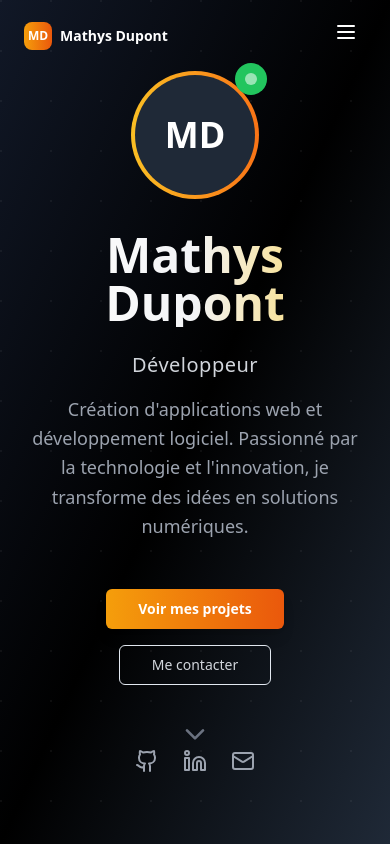
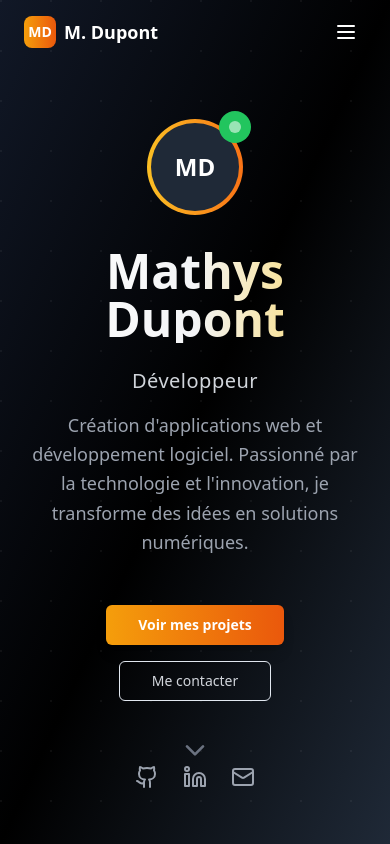
Before and after one commit to ThePepidev/Portfolio, a React (Vite) app: page / in a window 390 px wide. Shown: the top 844 px of the page. Built offline with nearby package versions, Linux system fonts and the light colour scheme.

Commit message:
fix(Hero.js && Navigation.js): try to fix the MD issue again

```diff
--- a/src/components/Hero.js
+++ b/src/components/Hero.js
@@ -1,21 +1,27 @@
-import React from 'react';
-import { motion } from 'framer-motion';
-import { ChevronDown, Github, Linkedin, Mail } from 'lucide-react';
-import { Button } from '@/components/ui/button';
+import React from "react";
+import { motion } from "framer-motion";
+import { ChevronDown, Github, Linkedin, Mail } from "lucide-react";
+import { Button } from "@/components/ui/button";
 
 export default function Hero() {
   const scrollToSection = (id) => {
-    document.getElementById(id)?.scrollIntoView({ behavior: 'smooth' });
+    document.getElementById(id)?.scrollIntoView({ behavior: "smooth" });
   };
 
   return (
-    <section id="hero" className="min-h-screen flex items-center justify-center relative overflow-hidden bg-gradient-to-br from-gray-900 via-black to-gray-800">
+    <section
+      id="hero"
+      className="min-h-screen flex items-center justify-center relative overflow-hidden bg-gradient-to-br from-gray-900 via-black to-gray-800"
+    >
       {/* Background Pattern */}
       <div className="absolute inset-0 opacity-5">
-        <div className="absolute inset-0" style={{
-          backgroundImage: `radial-gradient(circle at 1px 1px, white 1px, transparent 0)`,
-          backgroundSize: '50px 50px'
-        }} />
+        <div
+          className="absolute inset-0"
+          style={{
+            backgroundImage: `radial-gradient(circle at 1px 1px, white 1px, transparent 0)`,
+            backgroundSize: "50px 50px",
+          }}
+        />
       </div>
 
       <div className="container mx-auto px-6 relative z-10">
@@ -30,11 +36,13 @@ export default function Hero() {
             initial={{ scale: 0.8, opacity: 0 }}
             animate={{ scale: 1, opacity: 1 }}
             transition={{ delay: 0.3, duration: 0.8 }}
-            className="w-32 h-32 mx-auto mb-8 relative"
+            className="w-24 h-24 md:w-32 md:h-32 mx-auto mb-8 mt-16 md:mt-0 relative"
           >
             <div className="w-full h-full rounded-full bg-gradient-to-r from-amber-400 to-orange-500 p-1">
               <div className="w-full h-full rounded-full bg-gray-800 flex items-center justify-center">
-                <span className="text-4xl font-bold text-white">MD</span>
+                <span className="text-2xl md:text-4xl font-bold text-white">
+                  MD
+                </span>
               </div>
             </div>
             <div className="absolute -top-2 -right-2 w-8 h-8 bg-green-500 rounded-full flex items-center justify-center">
@@ -66,8 +74,9 @@ export default function Hero() {
             transition={{ delay: 0.9, duration: 0.8 }}
             className="text-lg text-gray-400 mb-12 max-w-2xl mx-auto leading-relaxed"
           >
-            Création d'applications web et développement logiciel.
-            Passionné par la technologie et l'innovation, je transforme des idées en solutions numériques.
+            Création d'applications web et développement logiciel. Passionné par
+            la technologie et l'innovation, je transforme des idées en solutions
+            numériques.
           </motion.p>
 
           <motion.div
@@ -77,13 +86,13 @@ export default function Hero() {
             className="flex flex-col sm:flex-row gap-4 justify-center items-center mb-16"
           >
             <Button
-              onClick={() => scrollToSection('projects')}
+              onClick={() => scrollToSection("projects")}
               className="bg-gradient-to-r from-amber-500 to-orange-600 hover:from-amber-600 hover:to-orange-700 text-white px-8 py-4 text-lg font-semibold rounded-full transition-all duration-300 transform hover:scale-105 shadow-lg hover:shadow-amber-500/25"
             >
               Voir mes projets
             </Button>
             <Button
-              onClick={() => scrollToSection('contact')}
+              onClick={() => scrollToSection("contact")}
               variant="outline"
               className="border-gray-600 text-gray-300 hover:bg-gray-800 hover:border-amber-500 px-8 py-4 text-lg rounded-full transition-all duration-300"
             >
@@ -97,13 +106,22 @@ export default function Hero() {
             transition={{ delay: 1.3, duration: 0.8 }}
             className="flex justify-center gap-6"
           >
-            <a href="https://github.com/ThePepidev" className="text-gray-400 hover:text-amber-500 transition-colors duration-300">
+            <a
+              href="https://github.com/ThePepidev"
+              className="text-gray-400 hover:text-amber-500 transition-colors duration-300"
+            >
               <Github className="w-6 h-6" />
             </a>
-            <a href="https://www.linkedin.com/in/mathys-dupont-8a934333b/" className="text-gray-400 hover:text-amber-500 transition-colors duration-300">
+            <a
+              href="https://www.linkedin.com/in/mathys-dupont-8a934333b/"
+              className="text-gray-400 hover:text-amber-500 transition-colors duration-300"
+            >
               <Linkedin className="w-6 h-6" />
             </a>
-            <a href="mailto:mathys.dupont.pro@outlook.com" className="text-gray-400 hover:text-amber-500 transition-colors duration-300">
+            <a
+              href="mailto:mathys.dupont.pro@outlook.com"
+              className="text-gray-400 hover:text-amber-500 transition-colors duration-300"
+            >
               <Mail className="w-6 h-6" />
             </a>
           </motion.div>
@@ -120,7 +138,7 @@ export default function Hero() {
             animate={{ y: [0, 10, 0] }}
             transition={{ repeat: Infinity, duration: 2 }}
             className="cursor-pointer"
-            onClick={() => scrollToSection('about')}
+            onClick={() => scrollToSection("about")}
           >
             <ChevronDown className="w-8 h-8 text-gray-500" />
           </motion.div>
--- a/src/components/Navigation.js
+++ b/src/components/Navigation.js
@@ -40,29 +40,27 @@ export default function Navigation() {
         }`}
       >
         <div className="container mx-auto px-6">
-          <div className="flex items-center justify-between h-16 md:h-20">
+          <div className="flex items-center justify-between h-16">
             {/* Logo */}
             <motion.div
               whileHover={{ scale: 1.05 }}
-              className="flex items-center gap-2 cursor-pointer flex-shrink-0 mr-4"
+              className="flex items-center gap-2 cursor-pointer"
               onClick={() => scrollToSection('hero')}
-              style={{
-                marginTop: '0.5rem', // éloigne du haut
-                }}
-              >
-                <div className="w-7 h-7 md:w-10 md:h-10 bg-gradient-to-r from-amber-500 to-orange-600 rounded-lg flex items-center justify-center">
-                <span className="text-white font-bold text-xs md:text-sm">MD</span>
-                </div>
-                <span className={`font-bold text-sm md:text-lg truncate ${isScrolled ? 'text-gray-900' : 'text-white'}`}>
-                <span className="block md:inline">Mathys Dupont</span>
-                </span>
-                {/* Hide name on mobile, show only on md+ */}
-                <span className={`font-bold text-sm md:text-lg truncate ${isScrolled ? 'text-gray-900' : 'text-white'} hidden md:block`}>
+            >
+              <div className="w-8 h-8 bg-gradient-to-r from-amber-500 to-orange-600 rounded-lg flex items-center justify-center">
+                <span className="text-white font-bold text-sm">MD</span>
+              </div>
+              {/* Hide on desktop, show on mobile */}
+              <span className={`font-bold text-lg ${isScrolled ? 'text-gray-900' : 'text-white'} hidden md:block`}>
                 Mathys Dupont
-                </span>
-              </motion.div>
-              {/* Desktop Navigation */}
-            <div className="hidden md:flex items-center space-x-8 flex-shrink-0">
+              </span>
+              <span className={`font-bold text-lg ${isScrolled ? 'text-gray-900' : 'text-white'} md:hidden`}>
+                M. Dupont
+              </span>
+            </motion.div>
+
+            {/* Desktop Navigation */}
+            <div className="hidden md:flex items-center space-x-8">
               {navItems.map((item) => (
                 <button
                   key={item.id}
@@ -80,7 +78,7 @@ export default function Navigation() {
             <Button
               variant="ghost"
               size="icon"
-              className="md:hidden flex-shrink-0"
+              className="md:hidden"
               onClick={() => setIsMobileMenuOpen(!isMobileMenuOpen)}
             >
               {isMobileMenuOpen ? (
```
